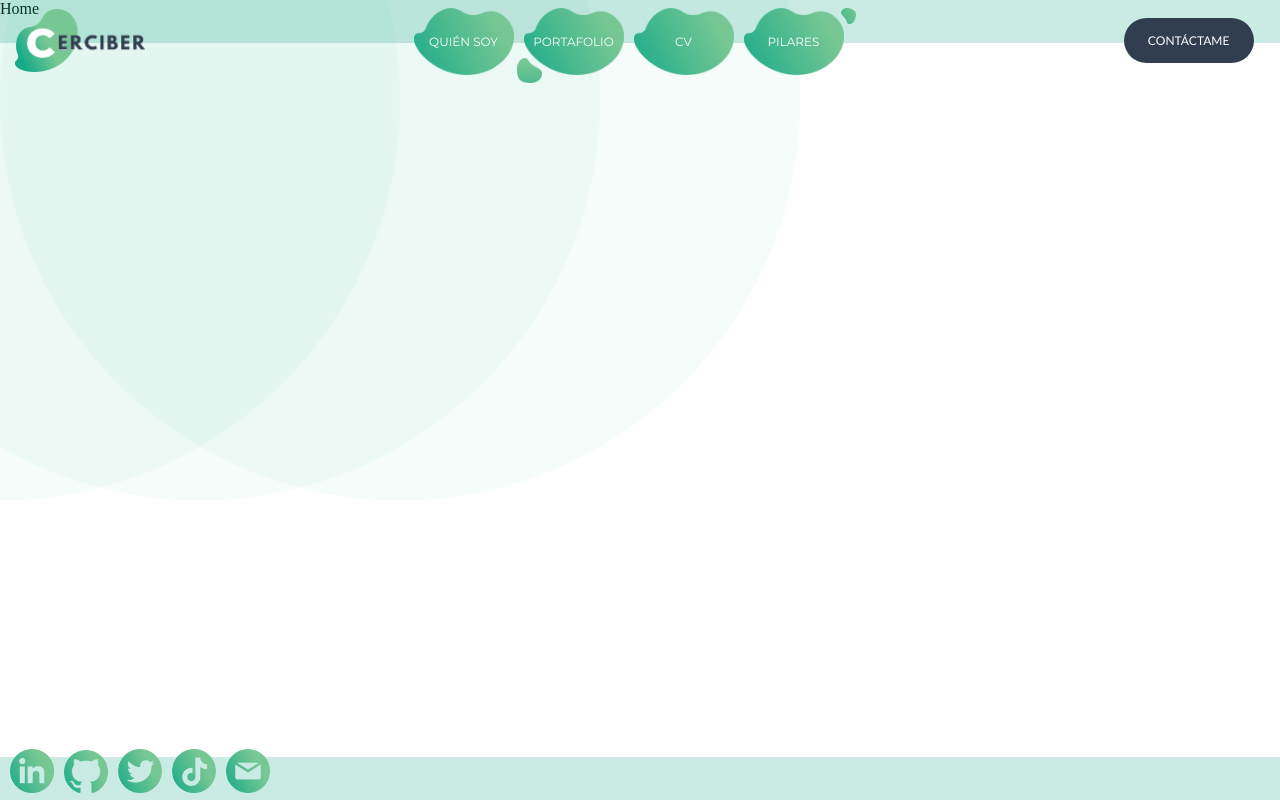
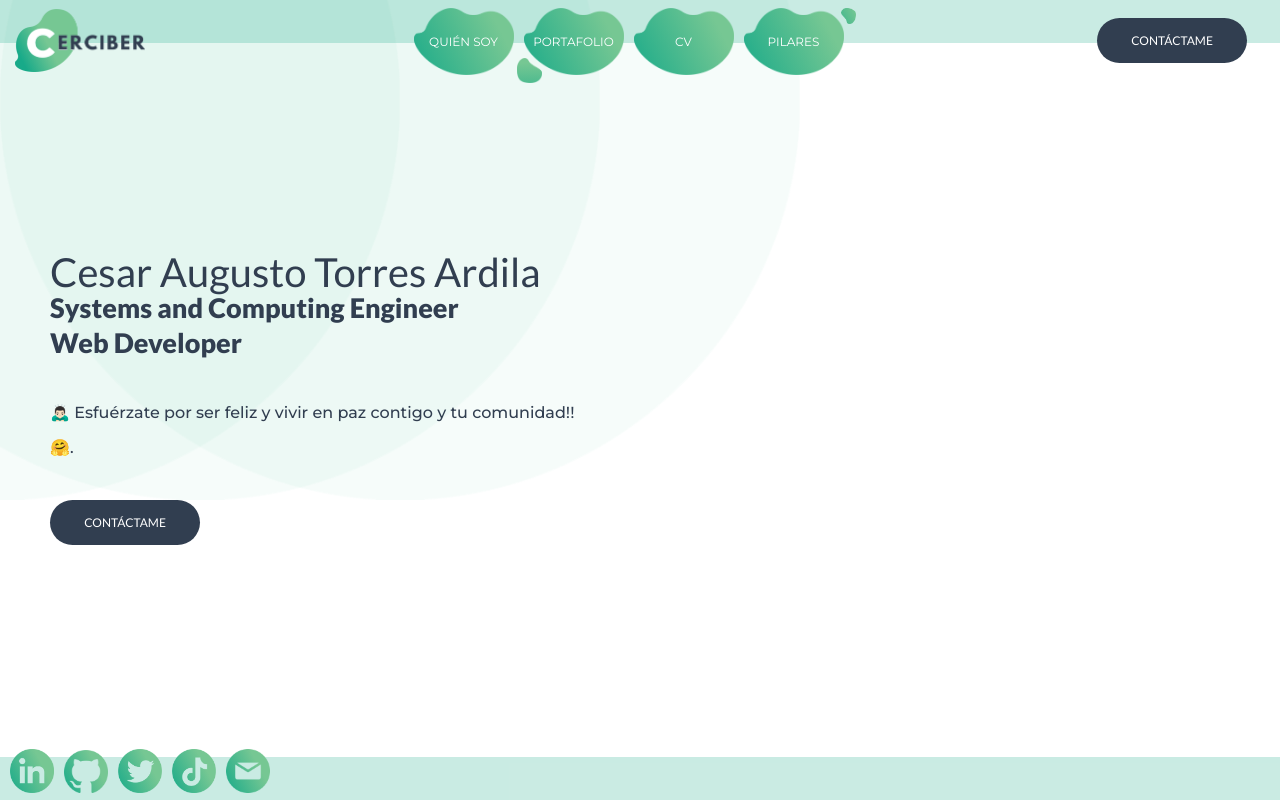
Before and after one commit to cerciber/cerciber, a Vue app: page /home in a window 1280 px wide. Built offline with nearby package versions, Linux system fonts and the light colour scheme.

Commit message:
Home advances

```diff
--- a/public/index.html
+++ b/public/index.html
@@ -6,7 +6,7 @@
     <meta name="viewport" content="width=device-width,initial-scale=1.0">
     <link rel="icon" href="<%= BASE_URL %>favicon.ico">
     <title><%= htmlWebpackPlugin.options.title %></title>
-    <link rel="preconnect" href="https://fonts.googleapis.com"><link rel="preconnect" href="https://fonts.gstatic.com" crossorigin><link href="https://fonts.googleapis.com/css2?family=Lato:wght@100;300;400;700&family=Montserrat:wght@100;200;300;400;500;600;700&display=swap" rel="stylesheet">
+    <link rel="preconnect" href="https://fonts.googleapis.com"><link rel="preconnect" href="https://fonts.gstatic.com" crossorigin><link href="https://fonts.googleapis.com/css2?family=Lato:wght@100;300;400;700;900&family=Montserrat:wght@100;200;300;400;500;600;700;900&display=swap" rel="stylesheet">
   </head>
   <body>
     <noscript>
--- a/src/user_interface/App.vue
+++ b/src/user_interface/App.vue
@@ -63,11 +63,43 @@
   --degrade2: var(--green-degrade2);
   --button-back-1: #313E50;
   --text-1: #ffffff;
+  --text-2: #313E50;
 
 }
 
 body {
   margin: 0px;
   padding: 0px;
+  overflow: hidden;
 }
+
+h1 {
+  font-family: 'Lato';
+  font-size: 40px;
+  font-weight: 400;
+  margin: 0px;
+  color: var(--text-2);
+}
+
+h2 {
+  font-family: 'Lato';
+  font-size: 27px;
+  font-weight: 400;
+  margin: 0px;
+  color: var(--text-2);
+}
+
+h2 b {
+  font-family: 'Lato';
+  font-size: 27px;
+  font-weight: 900;
+}
+
+p {
+  font-family: 'Montserrat';
+  margin: 0px;
+  font-weight: 500;
+  color: var(--text-2);
+}
+
 </style>
--- a/src/user_interface/components/Header.vue
+++ b/src/user_interface/components/Header.vue
@@ -62,7 +62,7 @@
 
 .header-back-sphere {
   position: absolute;
-  z-index: -1;
+  z-index: -100;
   width: 800px;
 
   min-width: 800px;
@@ -79,6 +79,7 @@
   background: var(--back-sphere);
 
   mask-image: url('~@/user_interface/assets/BackgroundSphere.png');
+
 }
 
 .header-back-sphere1 {
--- a/src/user_interface/components/Header/Button1.vue
+++ b/src/user_interface/components/Header/Button1.vue
@@ -27,6 +27,7 @@
 
 <style scoped>
 .menu-button {
+  width: 150px;
   height: 100%;
   display: flex;
   justify-content: center;
@@ -34,7 +35,7 @@
 }
 
 .menu-button-content{
-  width: 130px;
+  width: 150px;
   padding: 15px;
   border: none;
   border-radius: 50px;
--- a/src/user_interface/views/Home.vue
+++ b/src/user_interface/views/Home.vue
@@ -1,14 +1,57 @@
 <template>
-  <div>
-      Home
+  <div class="home">
+    <div class="home-part1">
+      <section class="home-part1-section1">
+        <h1>Cesar Augusto Torres Ardila</h1>
+        <h2><b>Systems and Computing Engineer</b></h2>
+        <h2><b>Web Developer</b></h2>
+        <br/>
+        <article>
+          <p>🙇🏻‍♂️ Esfuérzate por ser feliz y vivir en paz contigo y tu comunidad!! 🤗.</p>
+        </article>
+        <br/>
+        <Button1 :contentText = "'Contáctame'" redirectPath="/contactme"/>
+      </section>
+    </div>
+    <div class="home-part2">
+
+    </div>
   </div>
 </template>
 
 <script>
+import Button1 from '../components/Header/Button1.vue'
+
 export default {
-  name: 'homeView'
+  name: 'homeView',
+  components: {
+    Button1
+  }
 }
 </script>
 
 <style scoped>
+.home{
+  display: flex;
+  width: 100%;
+  height: 100%;
+}
+
+.home-part1 {
+  display: flex;
+  justify-content: center;
+  align-items: center;
+  width: 50%;
+  height: 100%;
+}
+
+.home-part2 {
+  width: 50%;
+  height: 100%;
+}
+
+.home-part1-section1 {
+  padding: 50px;
+  line-height : 35px;
+}
 </style>
--- a/src/user_interface/views/WhoAmI.vue
+++ b/src/user_interface/views/WhoAmI.vue
@@ -1,6 +1,5 @@
 <template>
   <div>
-    WhoAmI
   </div>
 </template>
 
@@ -11,4 +10,5 @@
 </script>
 
 <style scoped>
+
 </style>
```
